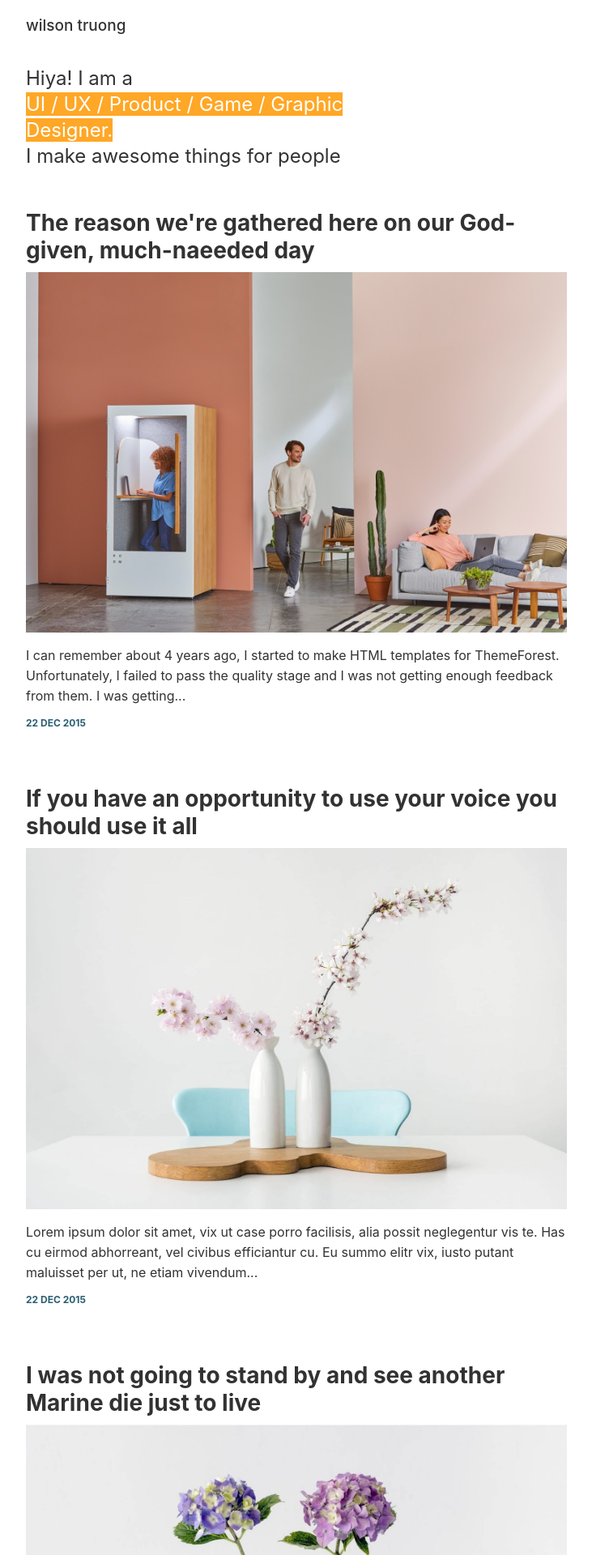
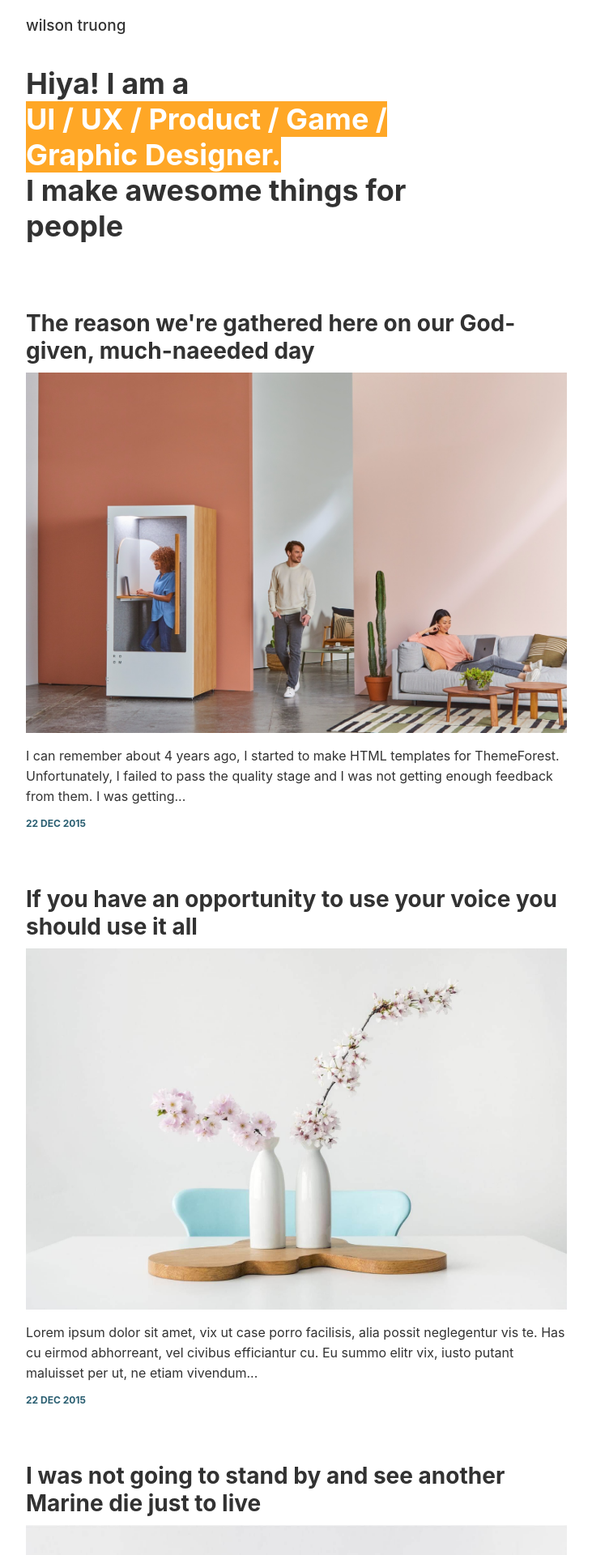
Before and after one commit to wiltruong/portfolio_v1, a Jekyll site: the page built from index.html, in a window 1280 px wide. Shown: the top 1920 px of the page at 81% size, without its empty margins (274-1005 px from the left). Built offline with Jekyll 4.4.1, drawn with Linux system fonts in a browser that asks for light colours; some web fonts are replaced; the list of posts is cut into pages by our own code.

Commit message:
Update state.html

```diff
--- a/_includes/state.html
+++ b/_includes/state.html
@@ -7,7 +7,7 @@
         <div class='o-grid'>
           <div class='o-grid__col o-grid__col--3-4-s'>
             <div class='c-logo u-text-left'>
-              <div class='fontsize'>Hiya! I am a <div class='bg'><span style="background-color: #ffa726">UI / UX / Product / Game / Graphic Designer.</span></div> I make awesome things for people</div>
+              <h1>Hiya! I am a <div class='bg'><span style="background-color: #ffa726">UI / UX / Product / Game / Graphic Designer.</span></div> I make awesome things for people</h1>
             </div>
           </div>
         </div>
```
